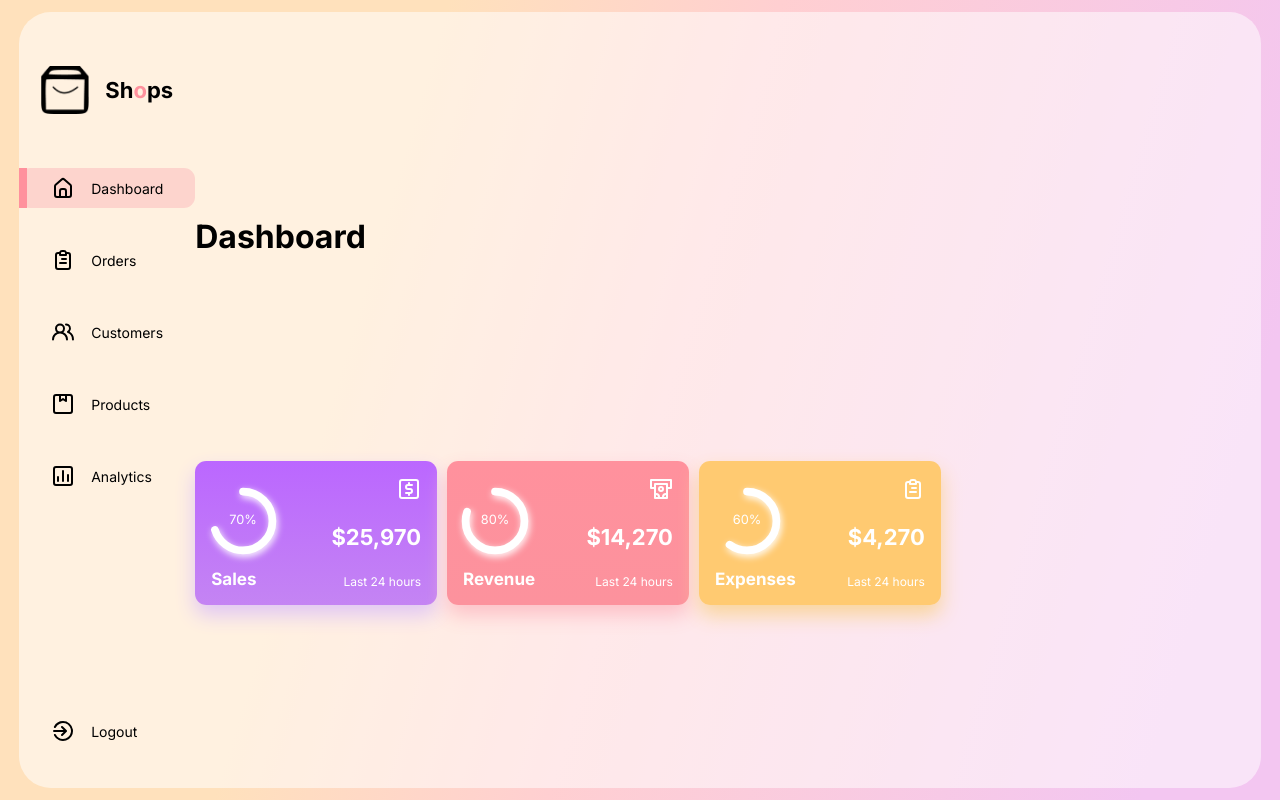
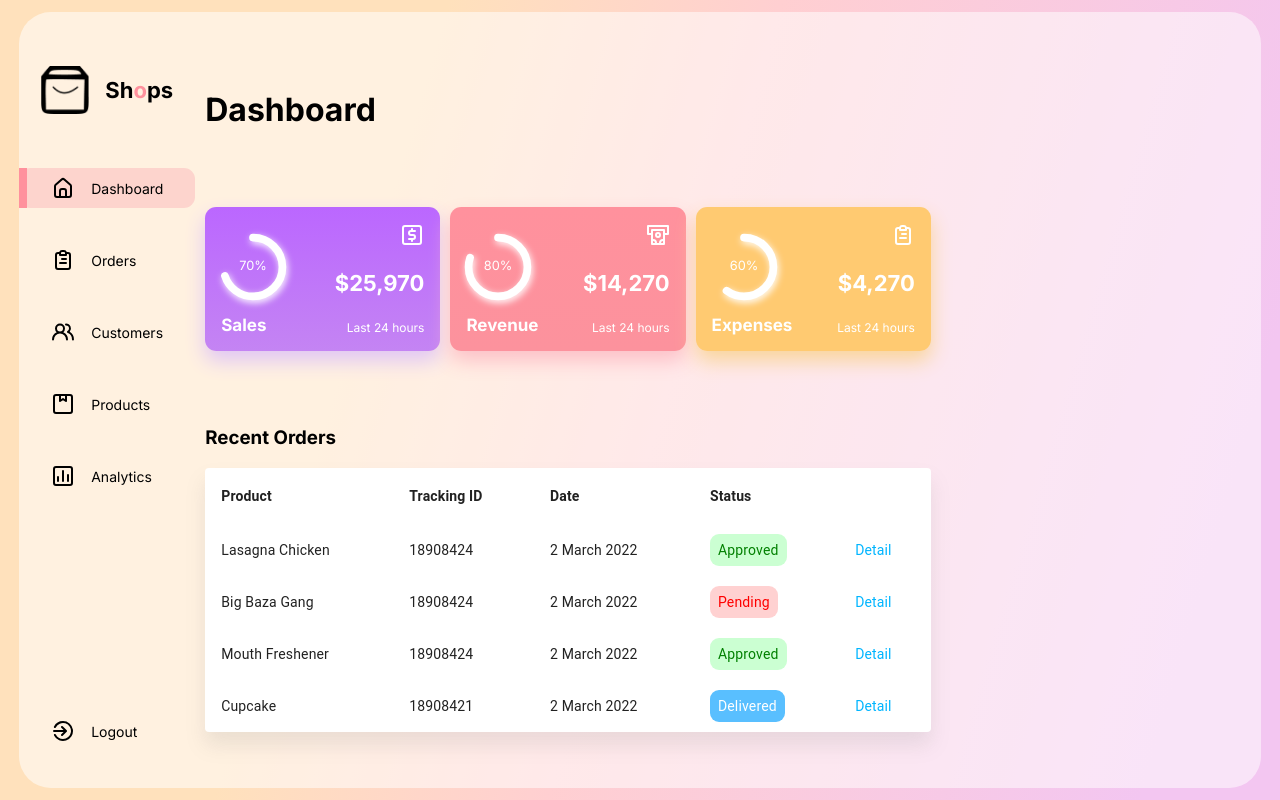
Before and after one commit to itzzmerov/react-responsive-admin-apexcharts, a React (Create React App) app: page / in a window 1280 px wide. Built offline with nearby package versions, Linux system fonts and the light colour scheme.

Commit message:
Added the Table at the bottom of MainDash component

```diff
--- a/src/App.css
+++ b/src/App.css
@@ -31,4 +31,5 @@
   background-color: var(--glass);
   overflow: hidden;
   grid-template-columns: 11rem auto 20rem;
+  gap: 10px;
 }
--- a/src/components/MainDash/MainDash.jsx
+++ b/src/components/MainDash/MainDash.jsx
@@ -1,12 +1,14 @@
 import React from 'react'
 import './MainDash.css'
 import Cards from '../Cards/Cards'
+import Table from '../Table/Table'
 
 const MainDash = () => {
     return (
         <div className="MainDash">
             <h1>Dashboard</h1>
             <Cards />
+            <Table />
         </div>
     )
 }
--- /dev/null
+++ b/src/components/Table/Table.css
@@ -0,0 +1,25 @@
+.MuiTableRow-root>* {
+    padding: 10px;
+}
+
+.MuiTableRow-root.MuiTableRow-head>* {
+    font-weight: bold !important;
+}
+
+.Table th,
+td {
+    border: none !important;
+}
+
+.Table:first-child {
+    border-radius: 0.7rem !important;
+}
+
+.status {
+    padding: 8px;
+    border-radius: 9px;
+}
+
+.Details {
+    color: #00b5ff !important;
+}
--- /dev/null
+++ b/src/components/Table/Table.jsx
@@ -0,0 +1,83 @@
+import * as React from 'react';
+import Table from '@mui/material/Table';
+import TableBody from '@mui/material/TableBody';
+import TableCell from '@mui/material/TableCell';
+import TableContainer from '@mui/material/TableContainer';
+import TableHead from '@mui/material/TableHead';
+import TableRow from '@mui/material/TableRow';
+import Paper from '@mui/material/Paper';
+import './Table.css'
+
+function createData(name, trackingId, date, status) {
+    return { name, trackingId, date, status };
+}
+
+const rows = [
+    createData('Lasagna Chicken', 18908424, "2 March 2022", "Approved"),
+    createData('Big Baza Gang', 18908424, "2 March 2022", "Pending"),
+    createData('Mouth Freshener', 18908424, "2 March 2022", "Approved"),
+    createData('Cupcake', 18908421, "2 March 2022", "Delivered"),
+
+];
+
+const makeStyles = (status) => {
+    if (status === 'Approved') {
+        return {
+            background: 'rgb(145 254 159 / 47%)',
+            color: 'green',
+        }
+    }
+    else if (status === 'Pending') {
+        return {
+            background: '#ffadad8f',
+            color: 'red',
+        }
+    } else {
+        return {
+            background: '#59bfff',
+            color: 'white',
+        }
+    }
+}
+
+export default function BasicTable() {
+    return (
+        <div className="Table">
+            <h3>Recent Orders</h3>
+            <TableContainer component={Paper}
+                style={{ boxShadow: '0px 13px 20px 0px #80808029' }}
+            >
+                <Table sx={{ minWidth: 650 }} aria-label="simple table">
+                    <TableHead>
+                        <TableRow>
+                            <TableCell>Product</TableCell>
+                            <TableCell align="left">Tracking ID</TableCell>
+                            <TableCell align="left">Date</TableCell>
+                            <TableCell align="left">Status</TableCell>
+                            <TableCell align="left"></TableCell>
+                        </TableRow>
+                    </TableHead>
+                    <TableBody>
+                        {rows.map((row) => (
+                            <TableRow
+                                key={row.name}
+                                sx={{ '&:last-child td, &:last-child th': { border: 0 } }}
+                            >
+                                <TableCell component="th" scope="row">
+                                    {row.name}
+                                </TableCell>
+                                <TableCell align="left">{row.trackingId}</TableCell>
+                                <TableCell align="left">{row.date}</TableCell>
+                                <TableCell align="left">
+                                    <span className='status' style={makeStyles(row.status)}>{row.status}</span>
+                                </TableCell>
+                                <TableCell align="left" className='Details'>Detail</TableCell>
+                            </TableRow>
+                        ))}
+                    </TableBody>
+                </Table>
+            </TableContainer>
+        </div>
+
+    );
+}
```
